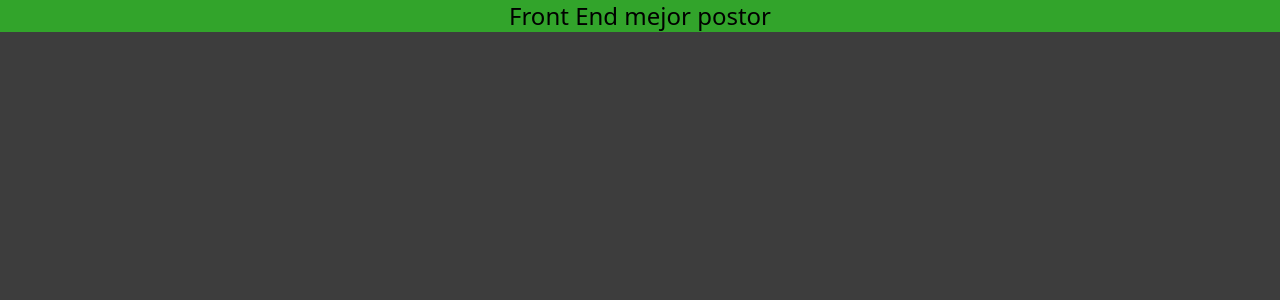
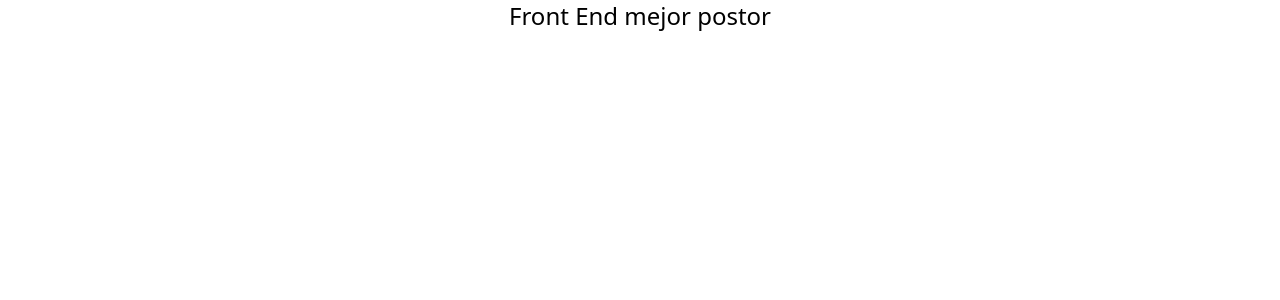
Before and after one commit to maxiCalderonBuono/MejorPostor-Refactoring, a React (Create React App) app: page / in a window 1280 px wide. Shown: the top 300 px of the page. Built offline with nearby package versions, Linux system fonts and the light colour scheme.

Commit message:
config: new colors added

```diff
--- a/tailwind.config.js
+++ b/tailwind.config.js
@@ -5,10 +5,13 @@ module.exports = {
   theme: {
     extend: {
       colors: {
-        dark: "#3d3d3d",
-        primary: "#32a42b",
-        secondary: "#05a297",
-        light: "#14acde",
+        "text-primary": "#3d3d3d",
+        "text-secondary": "#a4a4a4",
+        danger: "#ec4b28",
+        background_main: "#eaeaea",
+        green: "#32a42b",
+        "dark-blue": "#05a297",
+        "light-blue": "#14acde",
 
       },
     },
```
